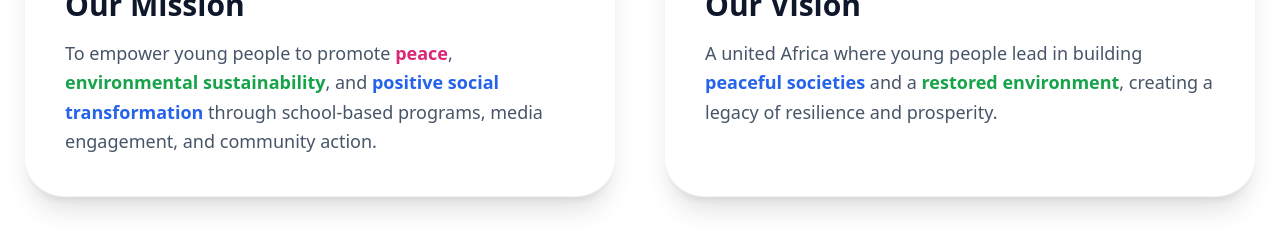
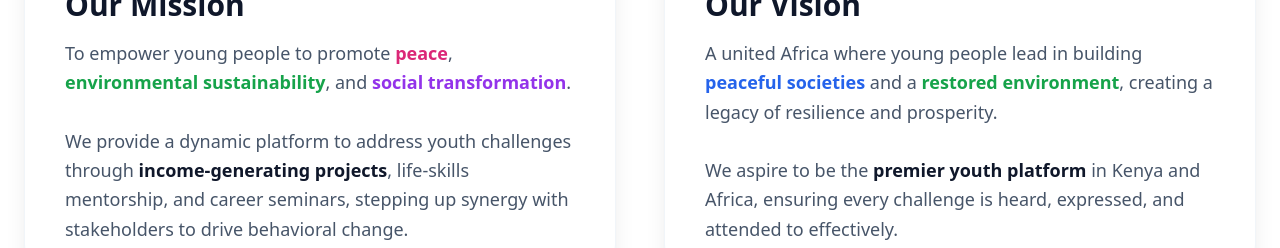
Before and after one commit to muneeni-ux/Pathfinder, a React (Create React App) app: page /about in a window 1280 px wide. Shown: the part 806-1054 px from the top of the page. Built offline with nearby package versions, Linux system fonts and the light colour scheme.

Commit message:
Mission Vision

```diff
--- a/src/pages/About.jsx
+++ b/src/pages/About.jsx
@@ -119,10 +119,11 @@ const About = () => {
       {/* 🎯 MISSION & VISION (Floating Cards) */}
       <section className="relative py-24 px-6 -mt-20 z-30">
         <div className="max-w-7xl mx-auto">
-          <div className="grid md:grid-cols-2 gap-8 lg:gap-12">
+<div className="grid md:grid-cols-2 gap-8 lg:gap-12">
 
             {/* Mission Card */}
             <div className="group bg-white p-10 rounded-[2.5rem] shadow-xl border border-slate-100 hover:shadow-2xl transition-all duration-300 hover:-translate-y-2 relative overflow-hidden">
+              {/* Background Decor */}
               <div className="absolute top-0 right-0 w-64 h-64 bg-pink-50 rounded-bl-[10rem] -z-10 group-hover:scale-110 transition-transform duration-500"></div>
 
               <div className="w-16 h-16 bg-gradient-to-br from-pink-500 to-rose-600 rounded-2xl flex items-center justify-center text-white mb-8 shadow-lg group-hover:rotate-6 transition-transform">
@@ -131,12 +132,15 @@ const About = () => {
 
               <h2 className="text-3xl font-bold text-slate-900 mb-4">Our Mission</h2>
               <p className="text-lg text-slate-600 leading-relaxed">
-                To empower young people to promote <span className="text-pink-600 font-bold">peace</span>, <span className="text-green-600 font-bold">environmental sustainability</span>, and <span className="text-blue-600 font-bold">positive social transformation</span> through school-based programs, media engagement, and community action.
+                To empower young people to promote <span className="text-pink-600 font-bold">peace</span>, <span className="text-green-600 font-bold">environmental sustainability</span>, and <span className="text-purple-600 font-bold">social transformation</span>.
+                <br /><br />
+                We provide a dynamic platform to address youth challenges through <span className="text-slate-900 font-semibold">income-generating projects</span>, life-skills mentorship, and career seminars, stepping up synergy with stakeholders to drive behavioral change.
               </p>
             </div>
 
             {/* Vision Card */}
             <div className="group bg-white p-10 rounded-[2.5rem] shadow-xl border border-slate-100 hover:shadow-2xl transition-all duration-300 hover:-translate-y-2 relative overflow-hidden">
+              {/* Background Decor */}
               <div className="absolute top-0 right-0 w-64 h-64 bg-blue-50 rounded-bl-[10rem] -z-10 group-hover:scale-110 transition-transform duration-500"></div>
 
               <div className="w-16 h-16 bg-gradient-to-br from-blue-500 to-indigo-600 rounded-2xl flex items-center justify-center text-white mb-8 shadow-lg group-hover:rotate-6 transition-transform">
@@ -146,6 +150,8 @@ const About = () => {
               <h2 className="text-3xl font-bold text-slate-900 mb-4">Our Vision</h2>
               <p className="text-lg text-slate-600 leading-relaxed">
                 A united Africa where young people lead in building <span className="text-blue-600 font-bold">peaceful societies</span> and a <span className="text-green-600 font-bold">restored environment</span>, creating a legacy of resilience and prosperity.
+                <br /><br />
+                We aspire to be the <span className="text-slate-900 font-semibold">premier youth platform</span> in Kenya and Africa, ensuring every challenge is heard, expressed, and attended to effectively.
               </p>
             </div>
 
```
